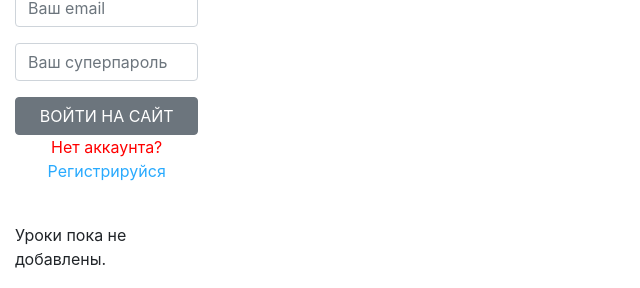
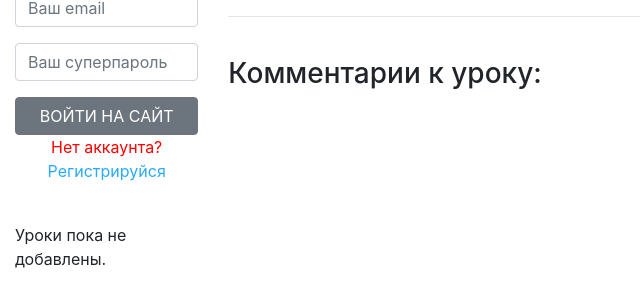
Before and after one commit to oto2020/fizika, a Laravel app: page /1/1 in a window 1280 px wide. Shown: the part 140-428 px from the top of the page, without its empty margins (0-640 px from the left). Run offline with Laravel 8, Linux system fonts and the light colour scheme; data that the repository does not hold is empty; some libraries are stand-ins or nearby versions.

Commit message:
Начинаем внедрять комментарии и аватарки

```diff
--- a/resources/views/layouts/left/auth.blade.php
+++ b/resources/views/layouts/left/auth.blade.php
@@ -28,6 +28,7 @@
     @else
         <hr>
         <h5>{{$user->name}}</h5>
+        <img src="https://ui-avatars.com/api/?size=190&name=Конюхова+Антонина&font-size=0.45&background=1967c3&color=fff&rounded=false" class="center-block">
         <div class="liteTooltip" >
             <h6>{{$role->name}}</h6>
         </div>
--- a/resources/views/lessonpage.blade.php
+++ b/resources/views/lessonpage.blade.php
@@ -67,10 +67,16 @@
                     </ul>
             @endif
             <!-- Тесты !-->
-
+                <hr>
+                <br>
+                <h3>
+                    Комментарии к уроку:
+                </h3>
             </div>
             <!-- КОНЕЦ Содержимого страницы!-->
+
         </div>
+
         <footer class="footer container">КФУ им. В.И. Вернадского, Симферополь, 2020</footer>
     </div>
 </div>
```
